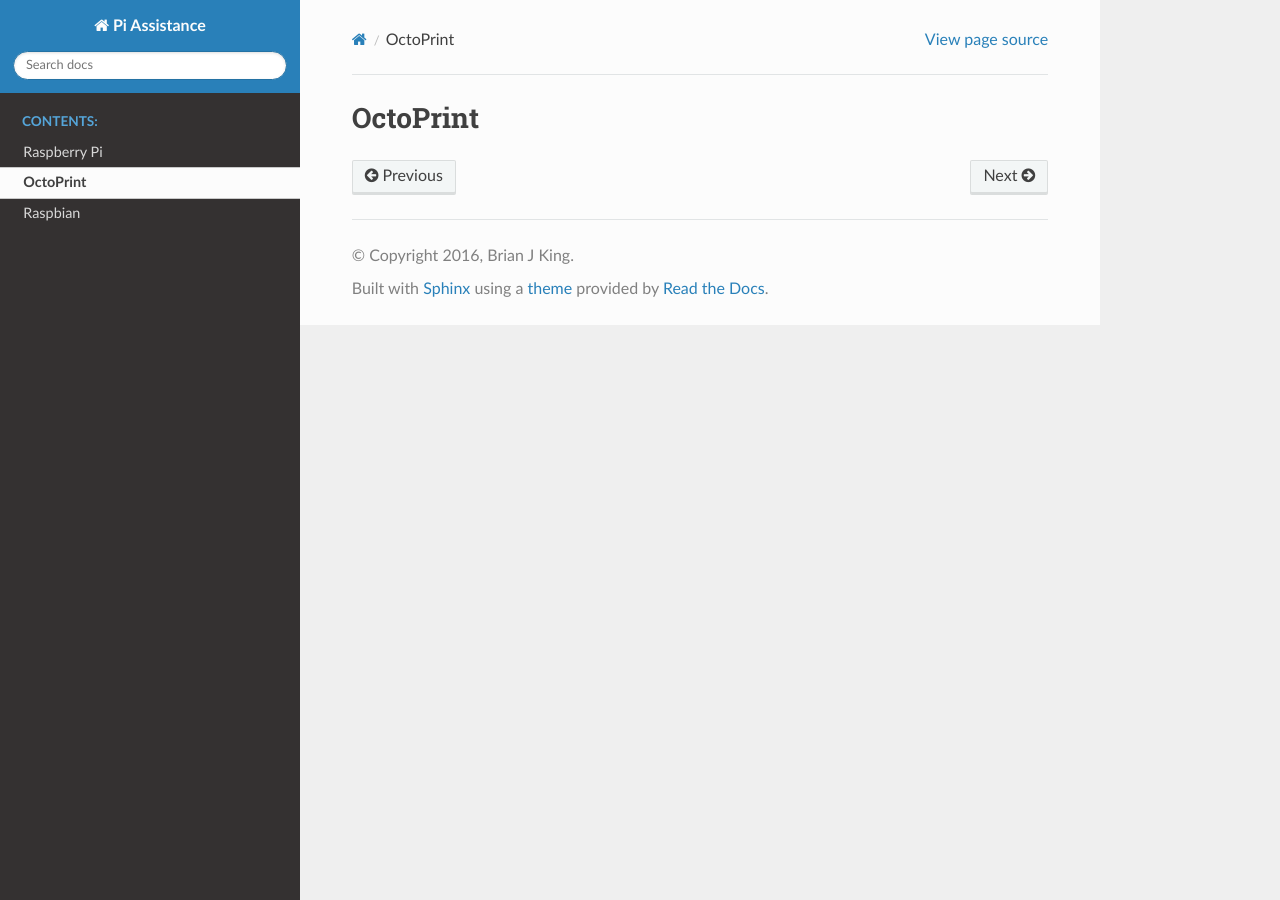
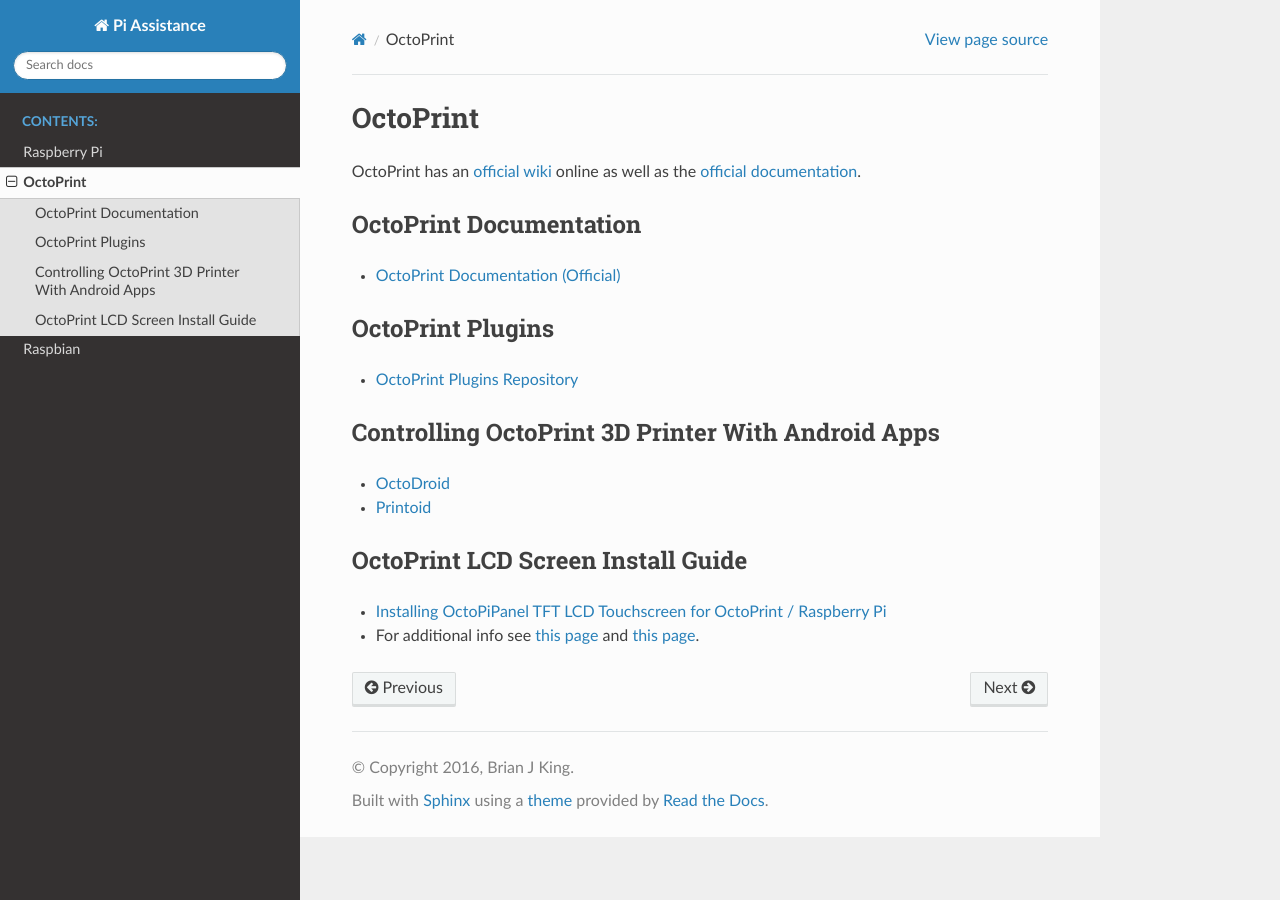
Before and after one commit to brianjking/pi-assistance, a Sphinx documentation site: the page built from source/octoprint.rst, in a window 1280 px wide. Built offline with Sphinx 7.4.7 and the Read the Docs theme 2.0.0, drawn with Linux system fonts in a browser that asks for light colours.

Commit message:
Updating

```diff
--- a/source/octoprint.rst
+++ b/source/octoprint.rst
@@ -1,2 +1,27 @@
 OctoPrint
-~~~~~~~~~~~~~~~~~~~
+===========
+
+OctoPrint has an `official wiki <https://github.com/foosel/OctoPrint/wiki>`_ online as well as the `official documentation <http://docs.octoprint.org/en/master/>`_.
+
+OctoPrint Documentation
+------------------------------
+
+* `OctoPrint Documentation (Official) <http://docs.octoprint.org/en/master/>`_
+
+OctoPrint Plugins
+---------------------
+
+* `OctoPrint Plugins Repository <http://plugins.octoprint.org/>`_
+
+Controlling OctoPrint 3D Printer With Android Apps
+--------------------------------------------------------
+
+* `OctoDroid <https://play.google.com/store/apps/details?id=com.mariogrip.octoprint>`_
+* `Printoid <https://play.google.com/store/apps/details?id=fr.yochi76.printoid.phones.pro>`_
+
+
+OctoPrint LCD Screen Install Guide
+----------------------------------------
+
+* `Installing OctoPiPanel TFT LCD Touchscreen for OctoPrint / Raspberry Pi <https://learn.adafruit.com/adafruit-pitft-28-inch-resistive-touchscreen-display-raspberry-pi/easy-install>`_
+* For additional info see `this page <https://github.com/jonaslorander/OctoPiPanel>`_ and `this page <http://adafru.it/1601>`_.
```
Also changed, not shown: source/raspberry-pi.rst (+15 -0 lines).
